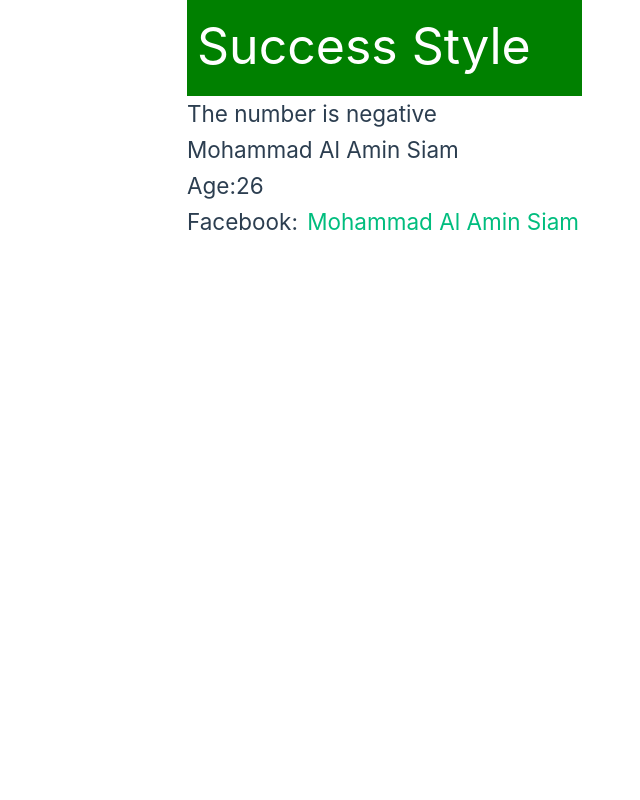
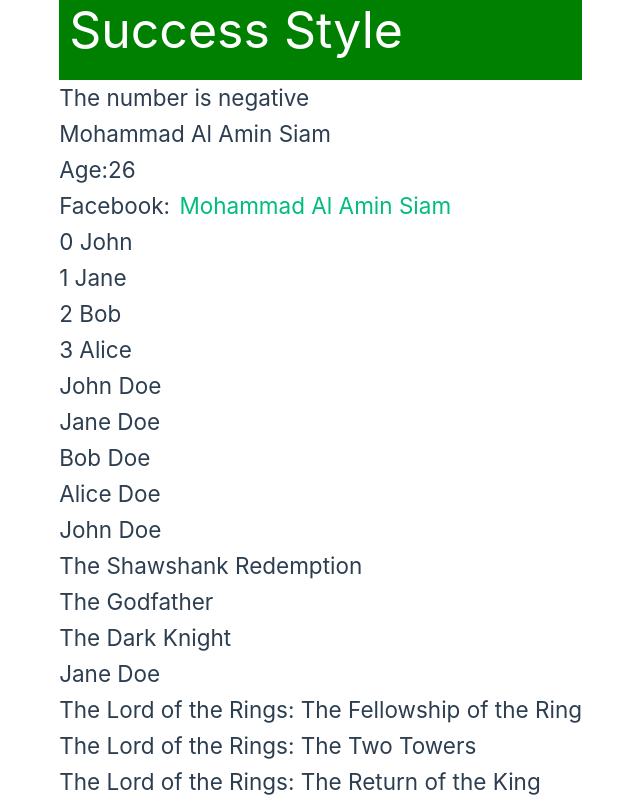
Before and after one commit to draftstore/Vuejs-3-practice, a Vue app in the folder VueJs codevolution/view-basics/: page / in a window 1280 px wide. Shown: the part 544-1344 px from the top of the page, without its empty margins (58-698 px from the left). Before the commit the page ends 800 px from the top, so only its background shows below. Built offline with nearby package versions, Linux system fonts and the light colour scheme.

Commit message:
List Rendering

```diff
--- a/VueJs codevolution/view-basics/src/App.vue
+++ b/VueJs codevolution/view-basics/src/App.vue
@@ -38,7 +38,30 @@ export default {
       },
       number: -5,
       display: true,
-      showElement: false
+      showElement: false,
+      names: ['John', 'Jane', 'Bob', 'Alice'],
+      fullName: [
+        { firstName: 'John', lastName: 'Doe' },
+        { firstName: 'Jane', lastName: 'Doe' },
+        { firstName: 'Bob', lastName: 'Doe' },
+        { firstName: 'Alice', lastName: 'Doe' },
+      ],
+      actors: [
+        {
+          name: 'John Doe',
+          movies: [
+            'The Shawshank Redemption',
+            'The Godfather',
+            'The Dark Knight'],
+        },
+        {
+          name: 'Jane Doe',
+          movies: [
+            'The Lord of the Rings: The Fellowship of the Ring',
+            'The Lord of the Rings: The Two Towers',
+            'The Lord of the Rings: The Return of the King'],
+        },
+      ]
     }
   },
   methods: {
@@ -91,6 +114,14 @@ Essentially, it works like {{ ... }} interpolation but in a more explicit way --
     <!-- On the other hand v-if works like display:none. If the property is false, it won't show in the DOM -->
     <h2 v-show="showElement">using v-show</h2>
     <h2 v-if="showElement">using v-if</h2>
+    <h2 v-for="(name, index) in names" :key="name"> {{ index }} {{ name }}</h2>
+    <h2 v-for="name in fullName" :key="name.siam"> {{ name.firstName }} {{ name.lastName }} </h2>
+    <div v-for="actor in actors" :key="actor.name">
+      <h2> {{ actor.name }} </h2>
+      <h2 v-for="movie in actor.movies" :key="movies">{{ movie }}</h2>
+    </div>
+
+
   </div>
 </template>
 <!--Two ways to bind texts-->
```
